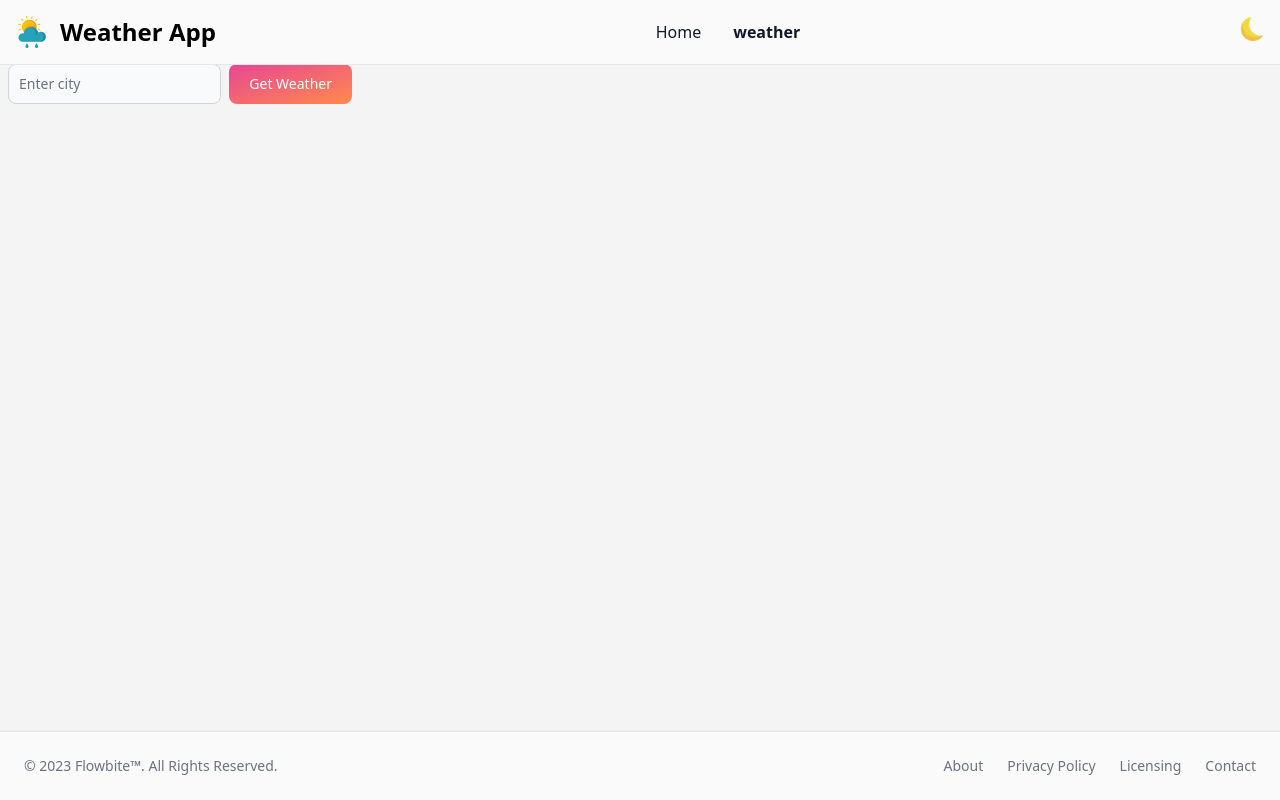
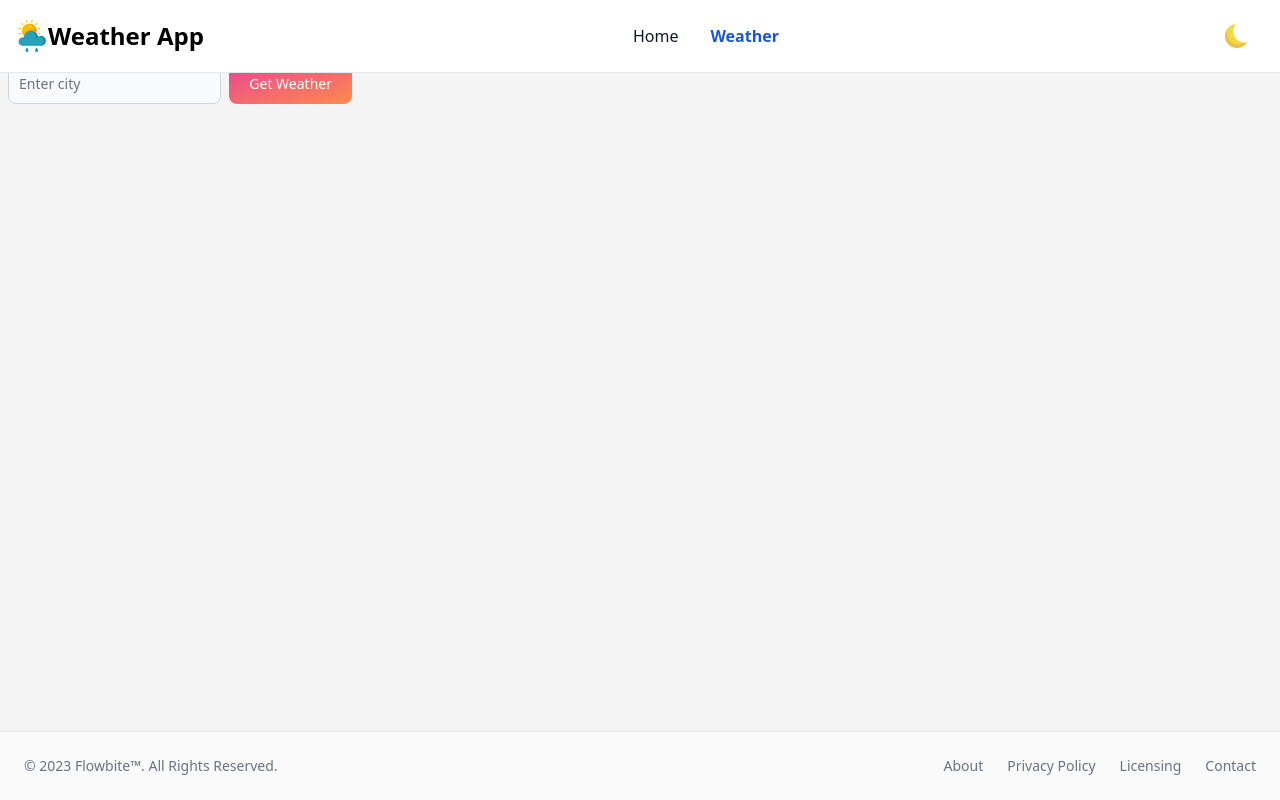
Before and after one commit to R3tr066/weather-app, a Vue app in the folder weatherApp/: page /weather in a window 1280 px wide. Built offline with nearby package versions, Linux system fonts and the light colour scheme.

Commit message:
upravenie navbar

```diff
--- a/weatherApp/src/components/NavBar.vue
+++ b/weatherApp/src/components/NavBar.vue
@@ -14,63 +14,76 @@
 
     const isActiveRoute = (path: string) => route.path === path;
 
+    const getLinkClass = (path: string) => {
+      return [
+        'transition-colors duration-300 ease-in-out',
+        isActiveRoute(path)
+          ? 'text-blue-700 dark:text-blue-500 font-bold'
+          : 'text-gray-900 dark:text-white hover:text-blue-700 dark:hover:text-blue-500',
+      ];
+    };
+
     return {
       isDarkMode,
       toggleTheme,
       isActiveRoute,
+      getLinkClass,
     };
   },
 });
 </script>
 
+
 <template>
-  <nav class="bg-zinc-50 dark:bg-gray-900 fixed w-full z-20 top-0 start-0 border-b border-gray-200 dark:border-gray-600 transition-colors duration-300 ease-in-out">
-    <div class="max-w-screen-xl flex items-center justify-between mx-auto p-4">
+  <nav class="bg-white dark:bg-gray-900 fixed w-full z-20 top-0 start-0 border-b border-gray-200 dark:border-gray-600 transition-colors duration-300 ease-in-out">
+    <div class="flex flex-wrap items-center justify-between p-4 transition-colors duration-300 ease-in-out">
 
-      <!-- Logo -->
-      <RouterLink to="/" class="flex items-center space-x-3 rtl:space-x-reverse mr-auto">
+      <!--Logo-->
+      <RouterLink to="/" class="flex items-center  rtl:space-x-reverse">
         <img src="/img/siteLogo.png" class="h-8" alt="weather app logo">
         <span class="self-center text-2xl font-semibold whitespace-nowrap dark:text-white transition-colors duration-300 ease-in-out">
           Weather App
         </span>
       </RouterLink>
 
-      <!-- Navbar Links -->
-      <div class="hidden md:flex flex-grow justify-center space-x-8 rtl:space-x-reverse">
-        <RouterLink
-          to="/"
-          :class="[
-            'text-gray-900 dark:text-white hover:text-blue-700 dark:hover:text-blue-500 transition-colors duration-300 ease-in-out',
-            isActiveRoute('/') ? 'text-blue-700 dark:text-blue-500 font-bold' : ''
-          ]"
-        >
-          Home
-        </RouterLink>
-        <RouterLink
-          to="/weather"
-          :class="[
-            'text-gray-900 dark:text-white hover:text-blue-700 dark:hover:text-blue-500 transition-colors duration-300 ease-in-out',
-            isActiveRoute('/weather') ? 'text-blue-700 dark:text-blue-500 font-bold' : ''
-          ]"
-        >
-          weather
-        </RouterLink>
-      </div>
-
-      <!-- Theme Toggle Button -->
-      <div class="ml-auto">
-        <button @click="toggleTheme" class="theme-toggle-btn">
+      <!--Theme toggle-->
+      <div class="flex md:order-2 space-x-3 md:space-x-0 rtl:space-x-reverse">
+        <button @click="toggleTheme" class="theme-toggle-btn px-4 py-2">
           <img
             :src="isDarkMode ? '/img/light-mode.png' : '/img/dark-mode.png'"
             alt="Theme Toggle"
             class="w-6 h-6 transition-transform duration-300 ease-in-out transform hover:scale-110"
           />
         </button>
+
+        <button data-collapse-toggle="navbar-sticky" type="button"
+                class="inline-flex items-center p-2 w-10 h-10 justify-center text-sm text-gray-500 rounded-lg md:hidden hover:bg-gray-100 focus:outline-none focus:ring-2 focus:ring-gray-200 dark:text-gray-400 dark:hover:bg-gray-700 dark:focus:ring-gray-600"
+                aria-controls="navbar-sticky" aria-expanded="false">
+          <span class="sr-only">Open main menu</span>
+          <svg class="w-5 h-5" aria-hidden="true" xmlns="http://www.w3.org/2000/svg" fill="none" viewBox="0 0 17 14">
+            <path stroke="currentColor" stroke-linecap="round" stroke-linejoin="round" stroke-width="2"
+                  d="M1 1h15M1 7h15M1 13h15"/>
+          </svg>
+        </button>
+      </div>
+
+      <!--Nav links-->
+      <div class="items-center justify-between hidden w-full md:flex md:w-auto md:order-1 transition-colors duration-300 ease-in-out" id="navbar-sticky">
+        <ul class="flex justify-center p-4 md:p-0 mt-4 font-medium border border-gray-100 rounded-lg bg-gray-50 md:space-x-8 rtl:space-x-reverse md:flex-row md:mt-0 md:border-0 md:bg-white dark:bg-gray-800 md:dark:bg-gray-900 dark:border-gray-700 transition-colors duration-300 ease-in-out">
+          <li>
+            <RouterLink :to="'/'" :class="getLinkClass('/')">Home</RouterLink>
+          </li>
+          <li>
+            <RouterLink :to="'/weather'" :class="getLinkClass('/weather')">Weather</RouterLink>
+          </li>
+        </ul>
       </div>
     </div>
   </nav>
 </template>
 
+
+
 <style scoped>
 /* Scoped styles if needed */
 </style>
--- a/weatherApp/src/views/WeatherView.vue
+++ b/weatherApp/src/views/WeatherView.vue
@@ -25,7 +25,7 @@
 </script>
 
 <template>
-  <div class="flex flex-row">
+  <div class="flex flex-row justify-start mt-2">
     <input
       class="ml-2 max-h-10 basis-1/6 bg-gray-50 border border-gray-300 text-gray-900 text-sm rounded-lg focus:ring-blue-500 focus:border-blue-500 block w-full p-2.5 dark:bg-gray-700 dark:border-gray-600 dark:placeholder-gray-400 dark:text-white dark:focus:ring-blue-500 dark:focus:border-blue-500 transition-colors duration-300 ease-in-out"
       v-model="city" placeholder="Enter city">
@@ -34,6 +34,7 @@
       Get Weather
     </button>
   </div>
+
   <div>
     <WeatherCard
       v-if="weather"
```
